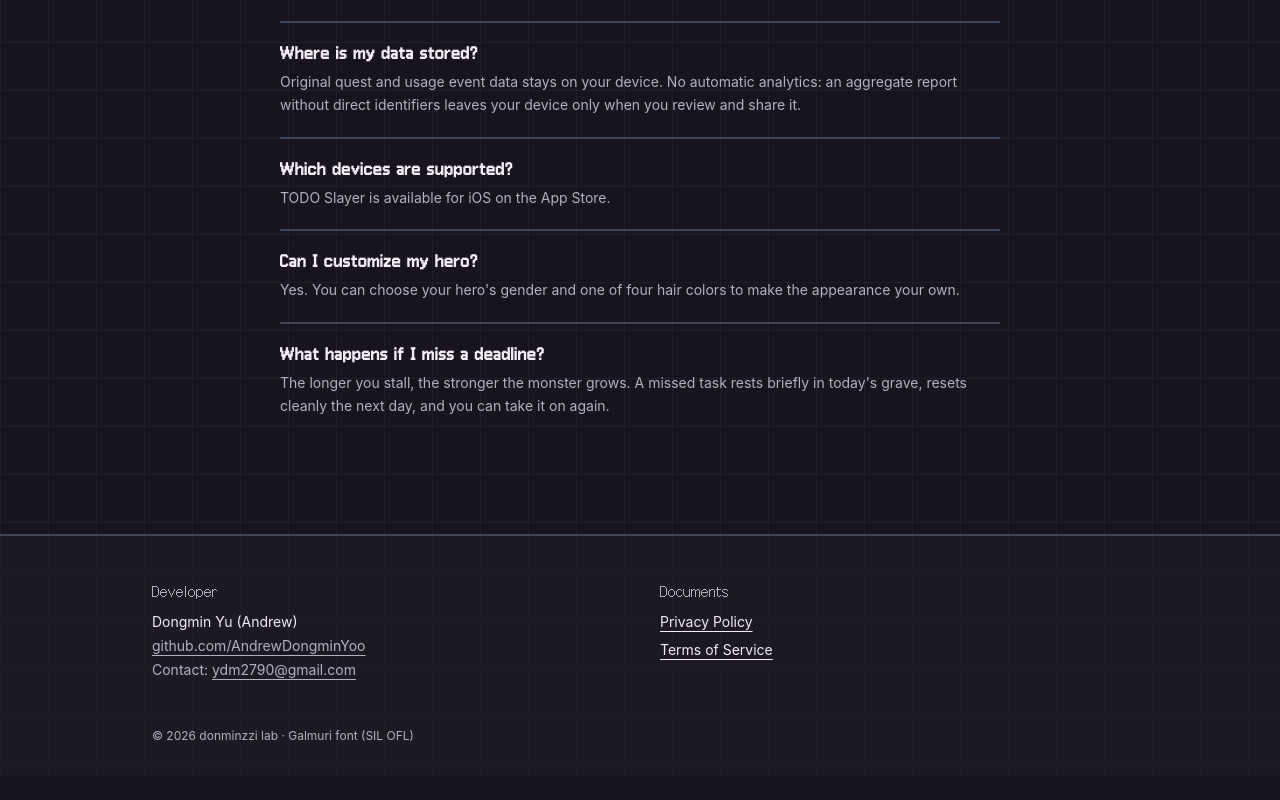
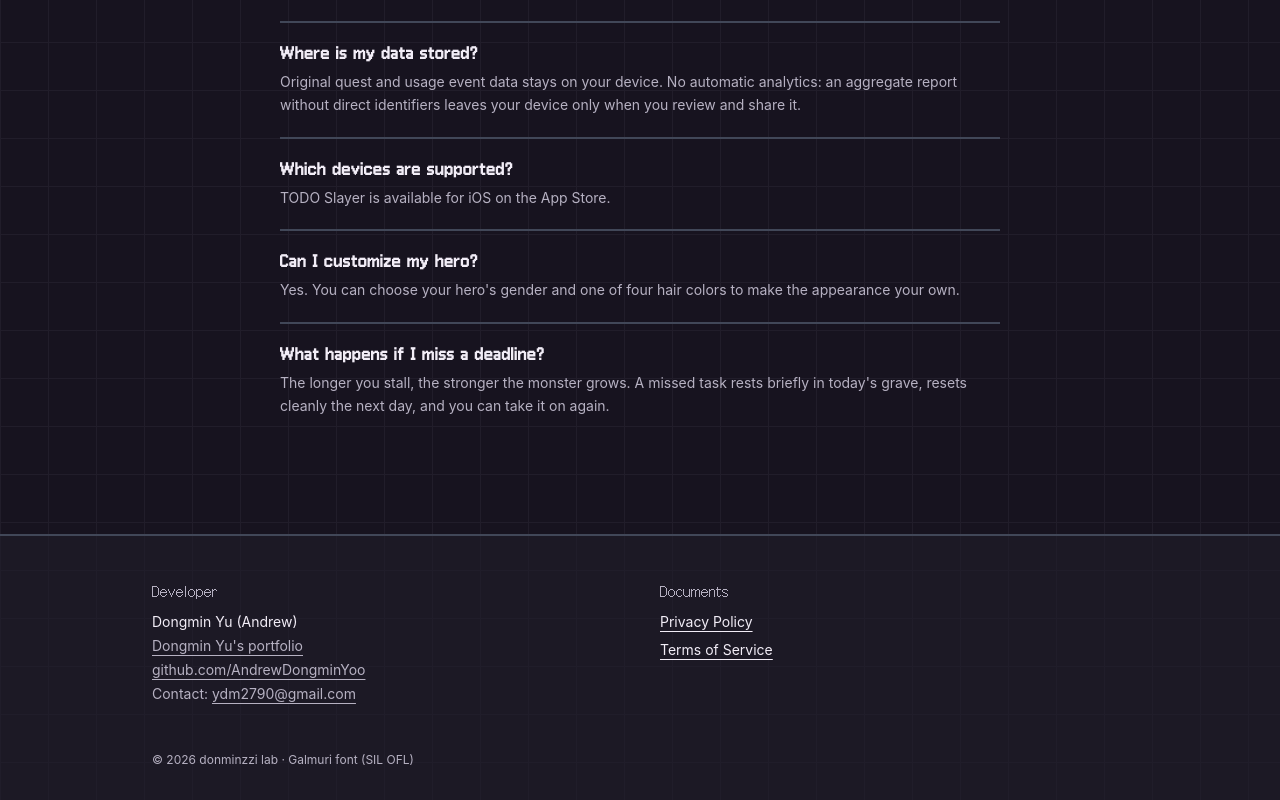
Before and after one commit to AndrewDongminYoo/quest-keeper-landing, a Next.js app: page /en in a window 1280 px wide. Shown: the part 4422-5222 px from the top of the page. Before the commit the page ends 5198 px from the top, so only its background shows below. Built offline with nearby package versions, Linux system fonts and the light colour scheme; no server answers.

Commit message:
feat(footer): link the developer credit to the portfolio site
Add one followed link under the developer name in the footer.
The Korean pages link to https://donminzzi.kr and the English pages to https://donminzzi.kr/en.
The link text and target live in lib/dictionaries.ts with the other footer copy.

```diff
--- a/app/[locale]/layout.tsx
+++ b/app/[locale]/layout.tsx
@@ -115,6 +115,15 @@ export default async function LocaleLayout({
               <p className="text-sm">{t.footer.developerName}</p>
               <p className="mt-1 text-sm text-muted">
                 <a
+                  href={t.footer.portfolioUrl}
+                  rel="noopener noreferrer"
+                  className="underline underline-offset-4 hover:text-ink"
+                >
+                  {t.footer.portfolio}
+                </a>
+              </p>
+              <p className="mt-1 text-sm text-muted">
+                <a
                   href="https://github.com/AndrewDongminYoo"
                   rel="noopener noreferrer"
                   className="underline underline-offset-4 hover:text-ink"
--- a/lib/dictionaries.ts
+++ b/lib/dictionaries.ts
@@ -147,6 +147,8 @@ export const dict = {
     footer: {
       developer: "만든 사람",
       developerName: "Dongmin Yu (Andrew)",
+      portfolio: "유동민 포트폴리오",
+      portfolioUrl: "https://donminzzi.kr",
       contact: "문의",
       links: "문서",
       privacy: "개인정보처리방침",
@@ -305,6 +307,8 @@ export const dict = {
     footer: {
       developer: "Developer",
       developerName: "Dongmin Yu (Andrew)",
+      portfolio: "Dongmin Yu's portfolio",
+      portfolioUrl: "https://donminzzi.kr/en",
       contact: "Contact",
       links: "Documents",
       privacy: "Privacy Policy",
```
